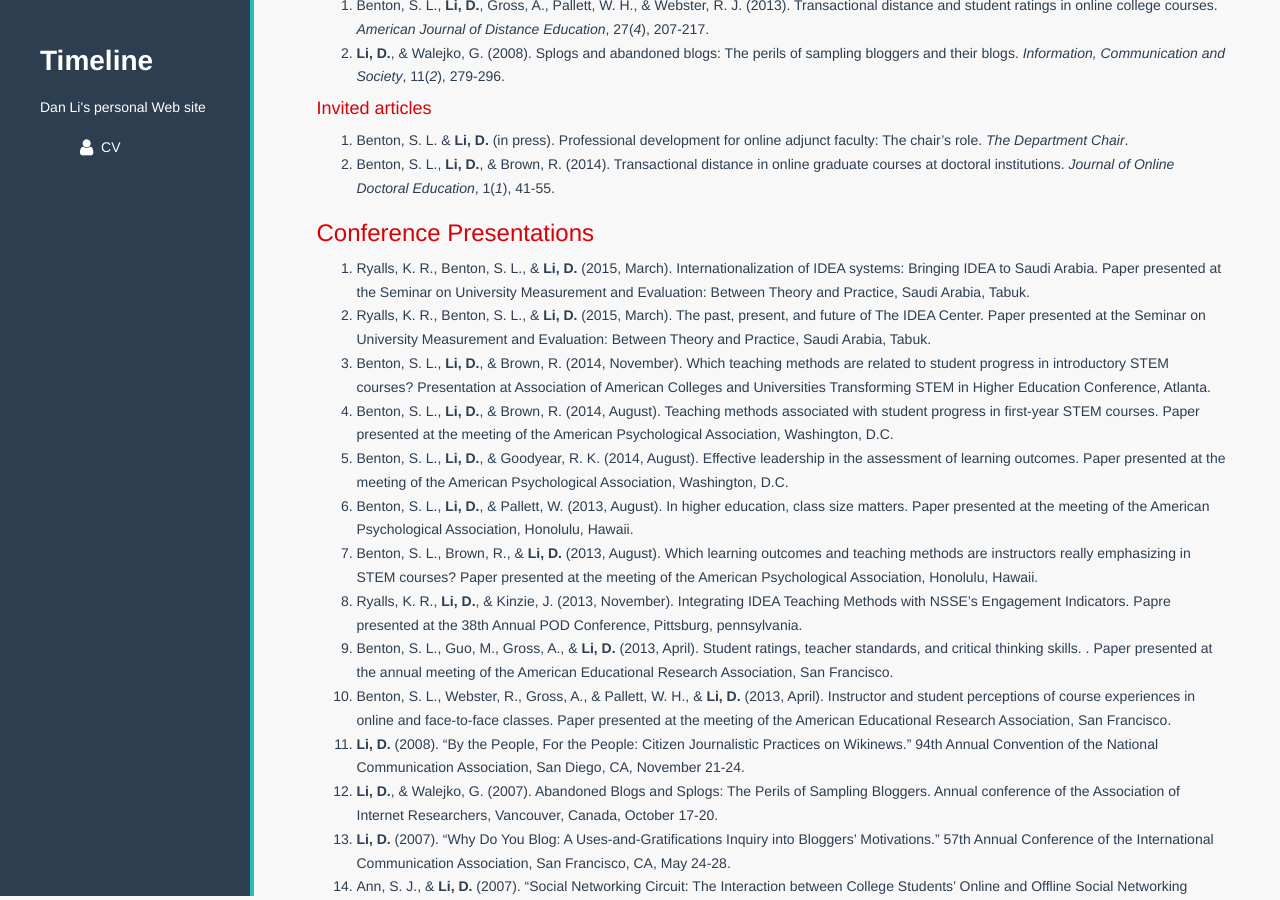
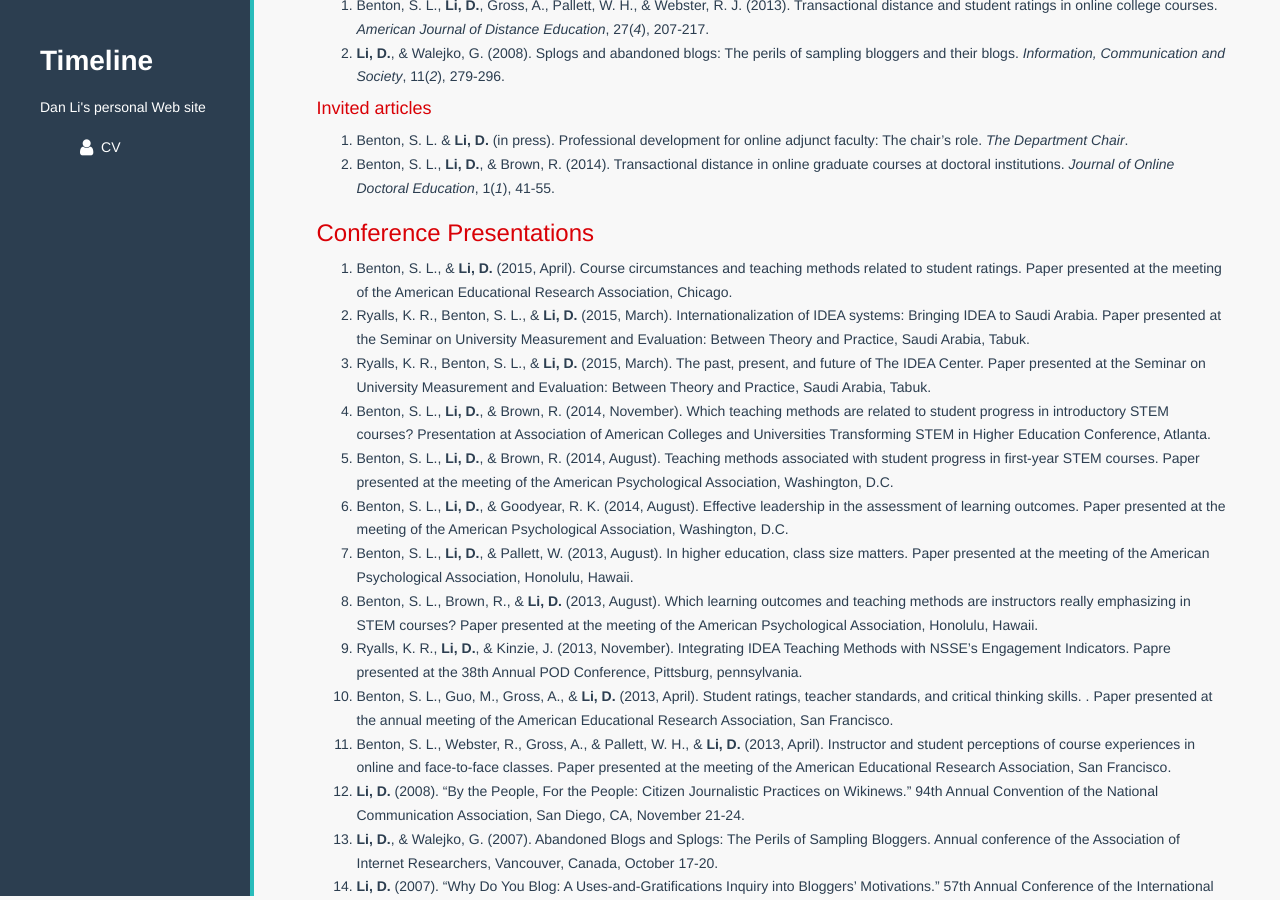
Before and after one commit to danli-ds/danliIDEA.github.io, a Jekyll site: the page built from CV/index.md, in a window 1280 px wide and 900 px high, scrolled down 634 px. Built offline with Jekyll 4.4.1, drawn with Linux system fonts in a browser that asks for light colours; nearby versions of some CDN libraries; Markdown is read by kramdown in place of the engine named in the settings.

Commit message:
add 2015 AERA presentation

```diff
--- a/CV/index.md
+++ b/CV/index.md
@@ -42,6 +42,7 @@ Compliance auditor, Kansas State University, 2011 - 2012
 
 ### Conference Presentations
 
+1. Benton, S. L., & **Li, D.** (2015, April). Course circumstances and teaching methods related to student ratings. Paper presented at the meeting of the American Educational Research Association, Chicago.
 1. Ryalls, K. R., Benton, S. L., & **Li, D.** (2015, March). Internationalization of IDEA systems: Bringing IDEA to Saudi Arabia. Paper presented at the Seminar on University Measurement and Evaluation: Between Theory and Practice, Saudi Arabia, Tabuk.
 1. Ryalls, K. R., Benton, S. L., & **Li, D.** (2015, March). The past, present, and future of The IDEA Center. Paper presented at the Seminar on University Measurement and Evaluation: Between Theory and Practice, Saudi Arabia, Tabuk.
 1. Benton, S. L., **Li, D.**, & Brown, R. (2014, November). Which teaching methods are related to student progress in introductory STEM courses? Presentation at Association of American Colleges and Universities Transforming STEM in Higher Education Conference, Atlanta.
```
